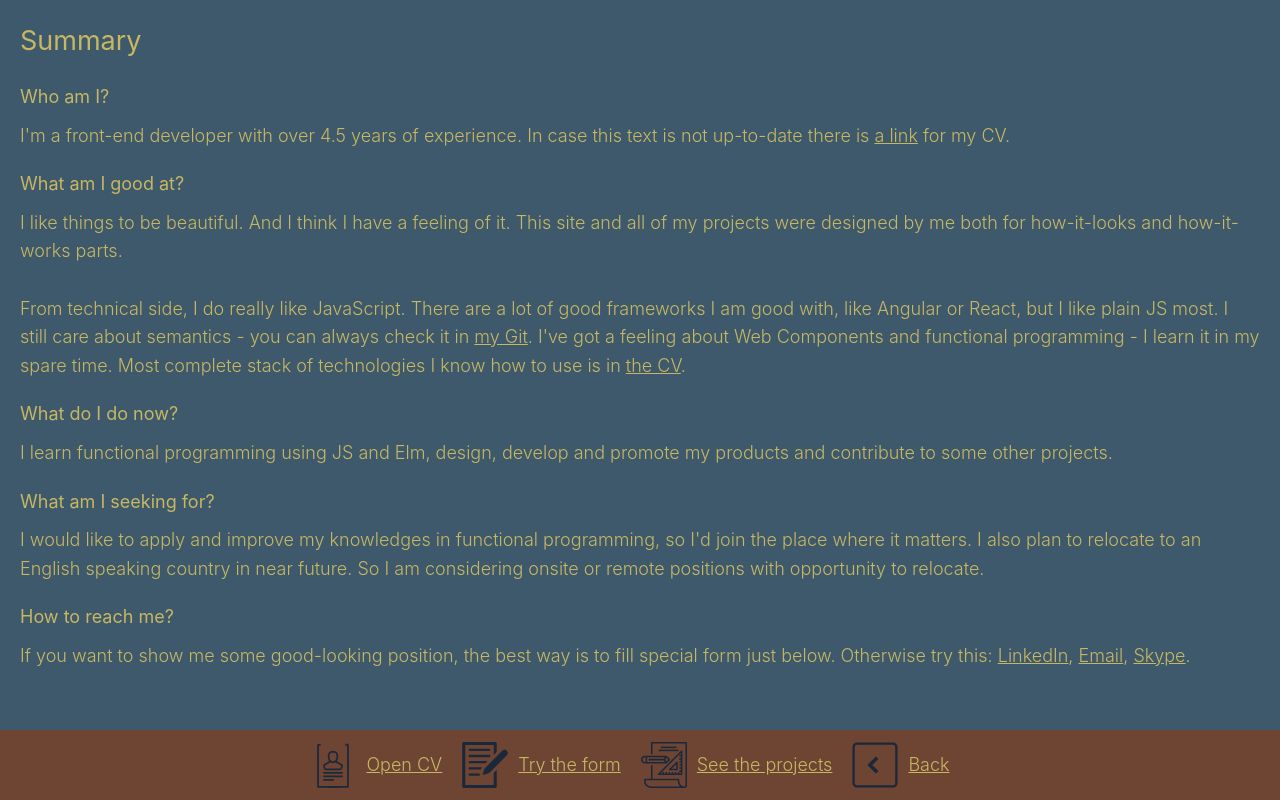
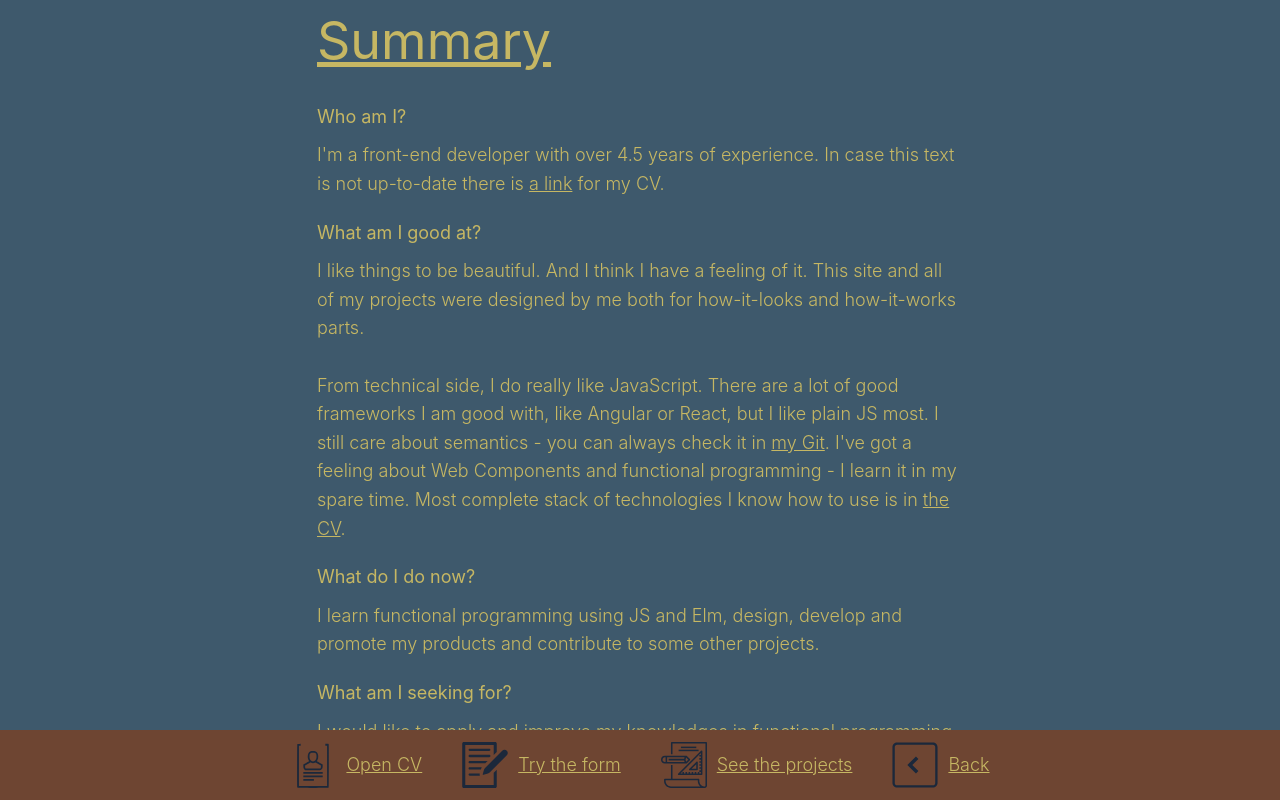
Before and after one commit to RomanistHere/RomanistHere.github.io, a React (Create React App) app: page /offer in a window 1280 px wide. Shown: the top 800 px of the page. Built offline with nearby package versions, Linux system fonts and the light colour scheme.

Commit message:
Customize offer page

```diff
--- /dev/null
+++ b/src/colors.css
@@ -0,0 +1,23 @@
+:root {
+    --dark-color1: #3e596c;
+    --dark-color2: #000926;
+    --dark-color3: #1b283b;
+    --dark-color4: #0e1f37;
+    /*blue*/
+    --blue-color1: #124e8a;
+    --blue-color2: #2c6f86;
+    --blue-color3: #154454;
+    /*yellow*/
+    --yellow-color1: #cbcc7f;
+    --yellow-color2: #c6b763;
+    /*gray*/
+    --gray-color: #b9b9c2;
+    /*white*/
+    --white-color: #d7e3ff;
+    /*violet*/
+    --violet-color: #846b80;
+    --pink-color: #99677b;
+    /*tom&jerry*/
+    --tom-color: #61718e;
+    --jerry-color: #6e4532;
+}
--- a/src/index.css
+++ b/src/index.css
@@ -1,27 +1,3 @@
-:root {
-    --dark-color1: #3e596c;
-    --dark-color2: #000926;
-    --dark-color3: #1b283b;
-    --dark-color4: #0e1f37;
-    /*blue*/
-    --blue-color1: #124e8a;
-    --blue-color2: #2c6f86;
-    --blue-color3: #154454;
-    /*yellow*/
-    --yellow-color1: #cbcc7f;
-    --yellow-color2: #c6b763;
-    /*gray*/
-    --gray-color: #b9b9c2;
-    /*white*/
-    --white-color: #d7e3ff;
-    /*violet*/
-    --violet-color: #846b80;
-    --pink-color: #99677b;
-    /*tom&jerry*/
-    --tom-color: #61718e;
-    --jerry-color: #6e4532;
-}
-
 #root,
 html,
 body,
@@ -389,11 +365,17 @@ ul {
 /*//offer*/
 
 .offer {
-    padding: 20px;
+    height: auto;
+    padding: 0 0 70px;
 
     -webkit-box-sizing: border-box;
     -moz-box-sizing: border-box;
     box-sizing: border-box;
+
+    --hover-color1: #d8dee2;
+    /*--hover-color1: #fff;*/
+    --hover-color2: var(--dark-color4);
+    --offer-transition: all ease .7s 0s;
 }
 
 .offer__low_title {
@@ -407,7 +389,7 @@ ul {
 }
 
 .offer__nav {
-    position: absolute;
+    position: fixed;
     display: flex;
 
     left: 0;
@@ -421,13 +403,11 @@ ul {
 
     background-color: var(--jerry-color);
 
-    -webkit-transition: all ease .5s;
-    -o-transition: all ease .5s;
-    transition: all ease .5s;
+    transition: var(--offer-transition);
 }
 
 .offer__nav:hover {
-    background-color: var(--dark-color4);
+    background-color: var(--hover-color2);
 }
 
 .offer__nav_list {
@@ -439,31 +419,17 @@ ul {
     justify-content: center;
     -ms-align-items: center;
     align-items: center;
+
+    height: 100%;
+}
+
+.offer__link_text {
+    margin-left: 10px;
+
+    transition: var(--offer-transition);
 }
 
 .offer__link {
-    margin-right: 20px;
-    margin-left: 10px;
-}
-
-.offer__nav_item:hover {
-    background-color: var(--blue-color1)
-}
-
-.offer__nav_item,
-.offer__icon,
-.offer__icon path,
-.offer__icon rect {
-    transition: all ease .5s 0s;
-}
-
-.offer__nav:hover .offer__icon path,
-.offer__nav:hover .offer__icon g,
-.offer__nav:hover .offer__icon rect {
-    fill: red
-}
-
-.offer__nav_item {
     display: -webkit-flex;
     display: -moz-flex;
     display: -ms-flex;
@@ -472,4 +438,70 @@ ul {
     -ms-align-items: center;
     align-items: center;
     justify-content: center;
+
+    height: 100%;
 }
+
+.offer__nav_item,
+.offer__icon,
+.offer__icon path,
+.offer__icon rect {
+    transition: var(--offer-transition);
+}
+
+.offer__nav:hover .offer__icon path,
+.offer__nav:hover .offer__icon g,
+.offer__nav:hover .offer__icon rect {
+    fill: var(--hover-color1)
+}
+
+.offer__nav_item:hover .offer__icon path,
+.offer__nav_item:hover .offer__icon g,
+.offer__nav_item:hover .offer__icon rect {
+    fill: var(--hover-color2)
+}
+
+.offer__nav:hover .offer__link_text {
+    color: var(--hover-color1);
+}
+
+.offer__nav_item:hover .offer__link_text{
+    color: var(--hover-color2);
+}
+
+.offer__nav_item {
+    cursor: pointer;
+
+    padding: 0 20px;
+    height: 100%;
+}
+
+.offer__nav_item:hover {
+    background-color: var(--hover-color1);
+
+    padding: 0 50px;
+}
+
+.offer__title {
+    width: 646px;
+    margin: 0 auto;
+
+    font-size: 52px;
+    text-decoration: underline;
+}
+
+.offer__wrap {
+    padding-bottom: 20px;
+
+    transition: var(--offer-transition);
+}
+
+.offer__list {
+    width: 646px;
+    margin: 0 auto;
+}
+
+.offer__nav:hover + .offer__wrap {
+    background-color: var(--hover-color1);
+    color: var(--hover-color2);
+}
--- a/src/index.js
+++ b/src/index.js
@@ -1,5 +1,6 @@
 import React from 'react';
 import ReactDOM from 'react-dom';
+import './colors.css';
 import './index.css';
 import App from './containers/App';
 // import * as serviceWorker from './serviceWorker';
--- a/src/pages/Offer.jsx
+++ b/src/pages/Offer.jsx
@@ -34,27 +34,34 @@ const navItems = content.offer__nav.map(({
 }, index) => {
 	const DynamicComp = navCopm[comp]
 	const NewLink = () => link
-		? <Link className="link offer__link" to={link}>{text}</Link>
-		: <a href={CV} target="_blank" rel="noopener noreferrer" className="link offer__link">{text}</a>
+		? 	<Link className="offer__link" to={link}>
+				<DynamicComp className="offer__icon icon" />
+				<span className="offer__link_text">{text}</span>
+			</Link>
+		: 	<a href={CV} target="_blank" rel="noopener noreferrer" className="offer__link">
+				<DynamicComp className="offer__icon icon" />
+				<span className="offer__link_text">{text}</span>
+			</a>
 
     return  <li key={index} className="offer__nav_item">
-    			<DynamicComp className="offer__icon icon" />
   				<NewLink />
     		</li>
 })
 
 const Offer = () => {
   	return 	<section className="offer">
-  				<h1 className="offer__title">{content.offer__title}</h1>
-				<ul className="offer__list">
-					{items}
-				</ul>
-
-	  			<nav className="offer__nav">
+  				<nav className="offer__nav">
 					<ul className="offer__nav_list">
 						{navItems}
 					</ul>
 	  			</nav>
+
+	  			<div className="offer__wrap">
+	  				<h1 className="offer__title">{content.offer__title}</h1>
+					<ul className="offer__list">
+						{items}
+					</ul>
+	  			</div>
   			</section>
 }
 
```
